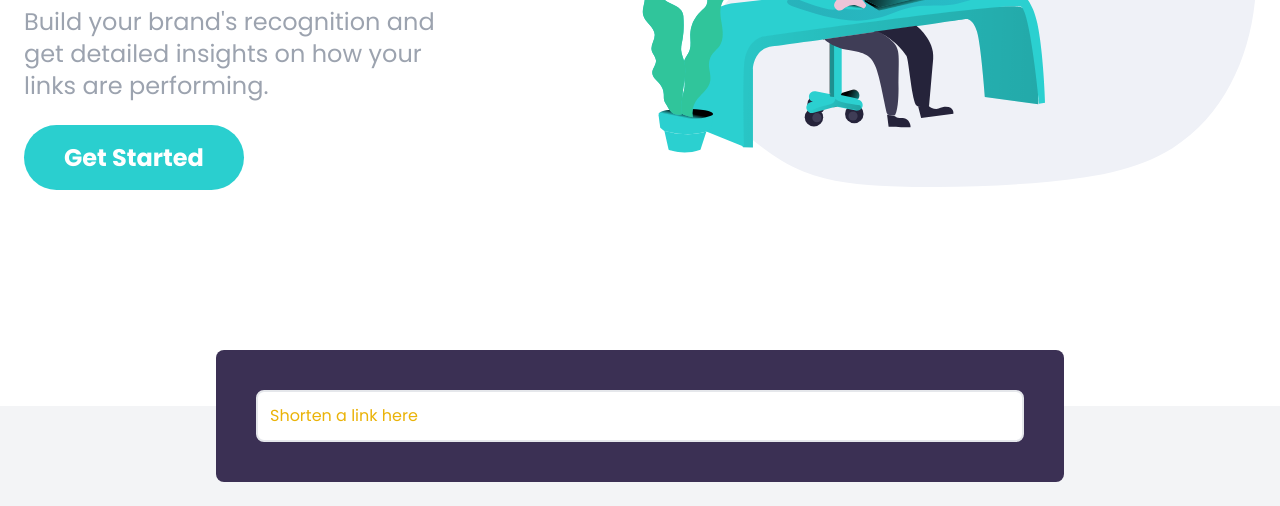
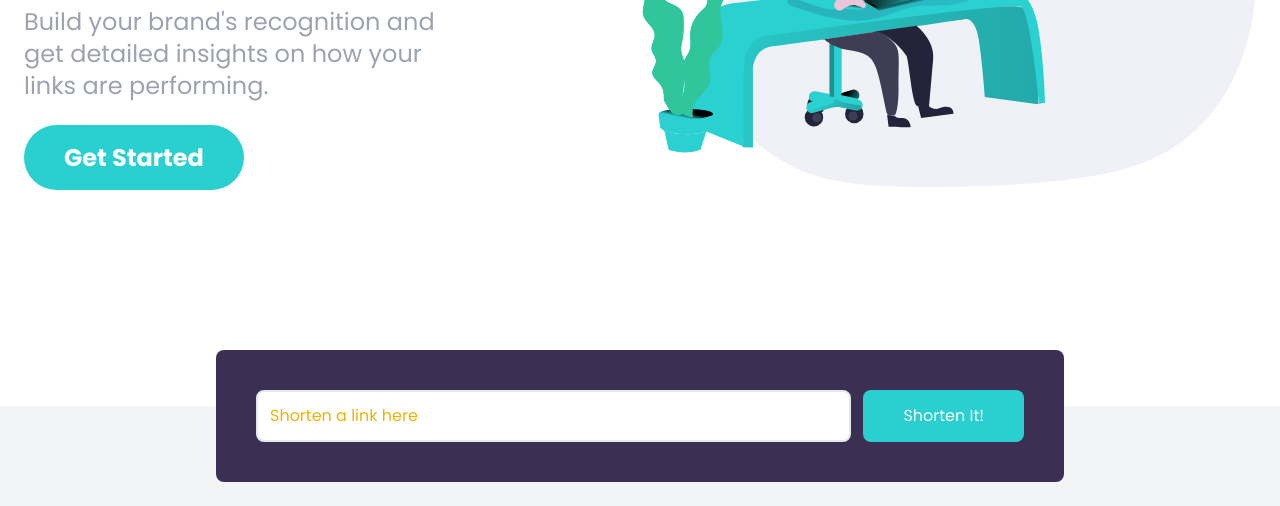
Before and after one commit to Soulbolt/shortly, a website: page index.html in a window 1280 px wide. Shown: the part 338-844 px from the top of the page. Drawn offline with Linux system fonts and the light colour scheme.

Commit message:
Add button with label 'Shorten it!'. style with cyan and cyanLight.

```diff
--- a/index.html
+++ b/index.html
@@ -108,6 +108,12 @@
             placeholder="Shorten a link here"
             id="link-input"
           />
+
+          <button
+            class="px-10 py-3 text-white bg-cyan rounded-lg hover:bg-cyanLight focus:outline-none md:py-2"
+          >
+            Shorten It!
+          </button>
         </form>
       </div>
     </section>
```
Also changed, not shown: css/style.css.
